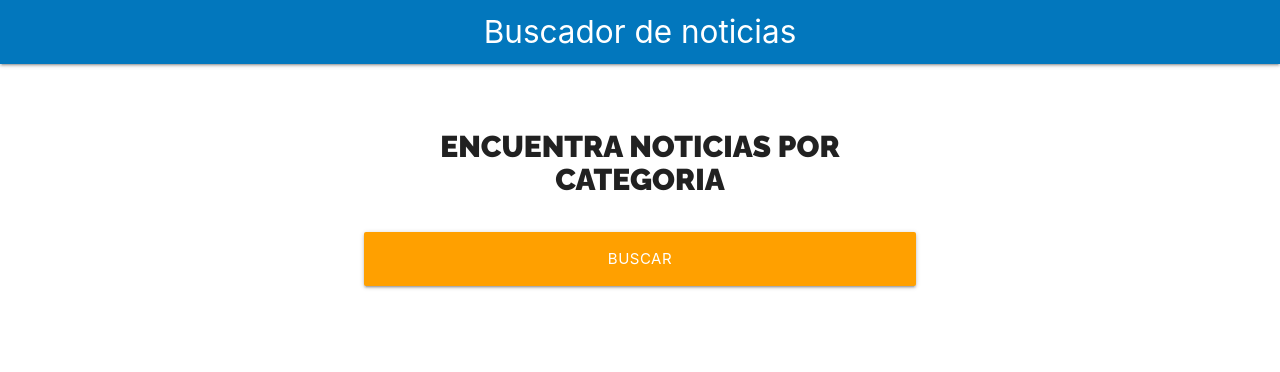
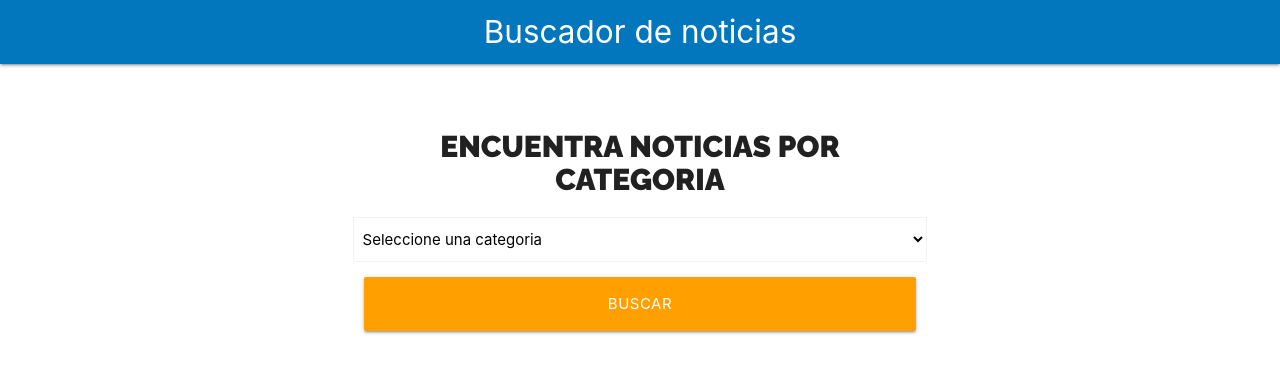
Before and after one commit to PabloFernandez-Git/Buscador-Noticias, a React (Create React App) app: page / in a window 1280 px wide. Shown: the top 372 px of the page. Built offline with nearby package versions, Linux system fonts and the light colour scheme.

Commit message:
Creando un Hook para el Select

```diff
--- a/src/components/Formulario.jsx
+++ b/src/components/Formulario.jsx
@@ -1,13 +1,20 @@
 import React from 'react';
 import styles from './Formulario.module.css';
+import useSelect from '../hooks/useSelect';
 
 
 const Formulario = () => {
+
+    // Utilizar custom hook
+    const [categoria, SelectNoticias] = useSelect();
+
     return (
         <div className={`${styles.buscador} row`}>
             <div className="col s12 m8 offset-m2">
                 <form>
                     <h2 className={styles.heading}>Encuentra noticias por categoria</h2>
+
+                    <SelectNoticias />
 
                     <div className="input-field col s12">
                         <input
--- /dev/null
+++ b/src/hooks/useSelect.jsx
@@ -0,0 +1,19 @@
+import React, {useState} from 'react';
+
+const useSelect = (stateInicial, opciones) => {
+
+    // state del custom hook
+    const [state, actualizarState] = useState('');
+
+    const SelectNoticias = () => (
+        <select
+            className="browser-default"
+        >
+            <option value="">Seleccione una categoria</option>
+        </select>
+    );
+
+    return [state, SelectNoticias];
+}
+
+export default useSelect;
```
